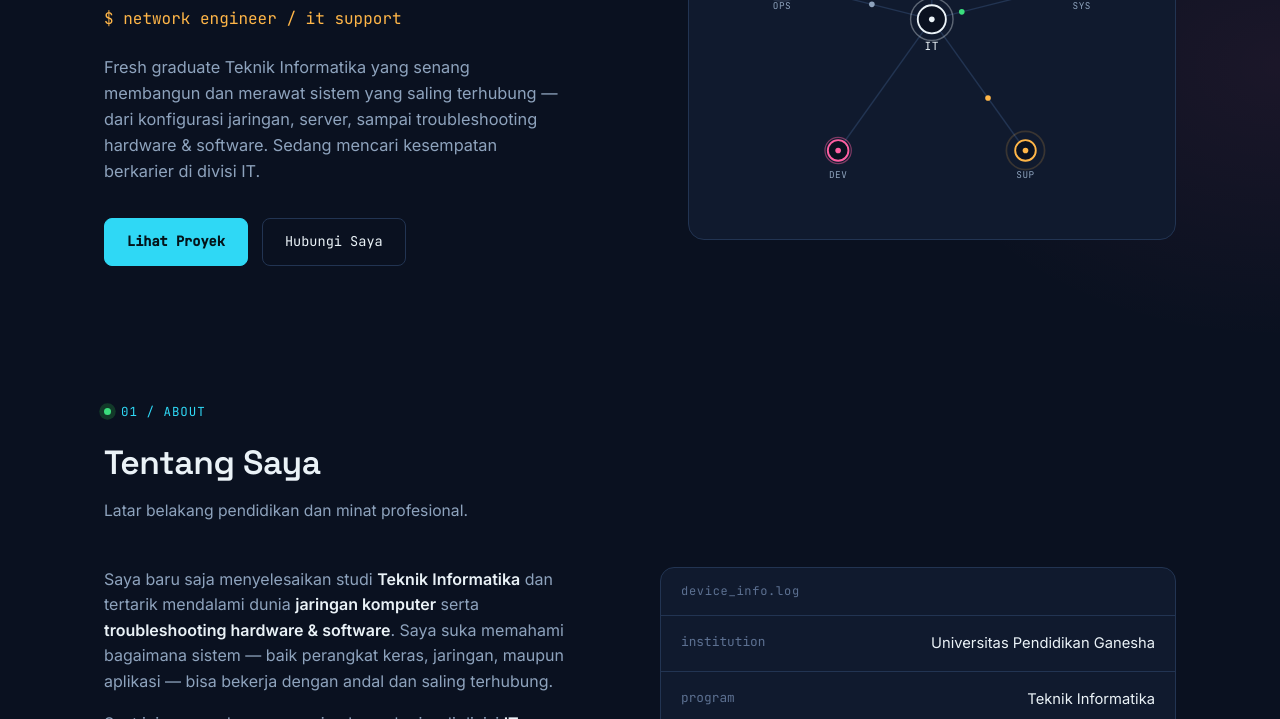
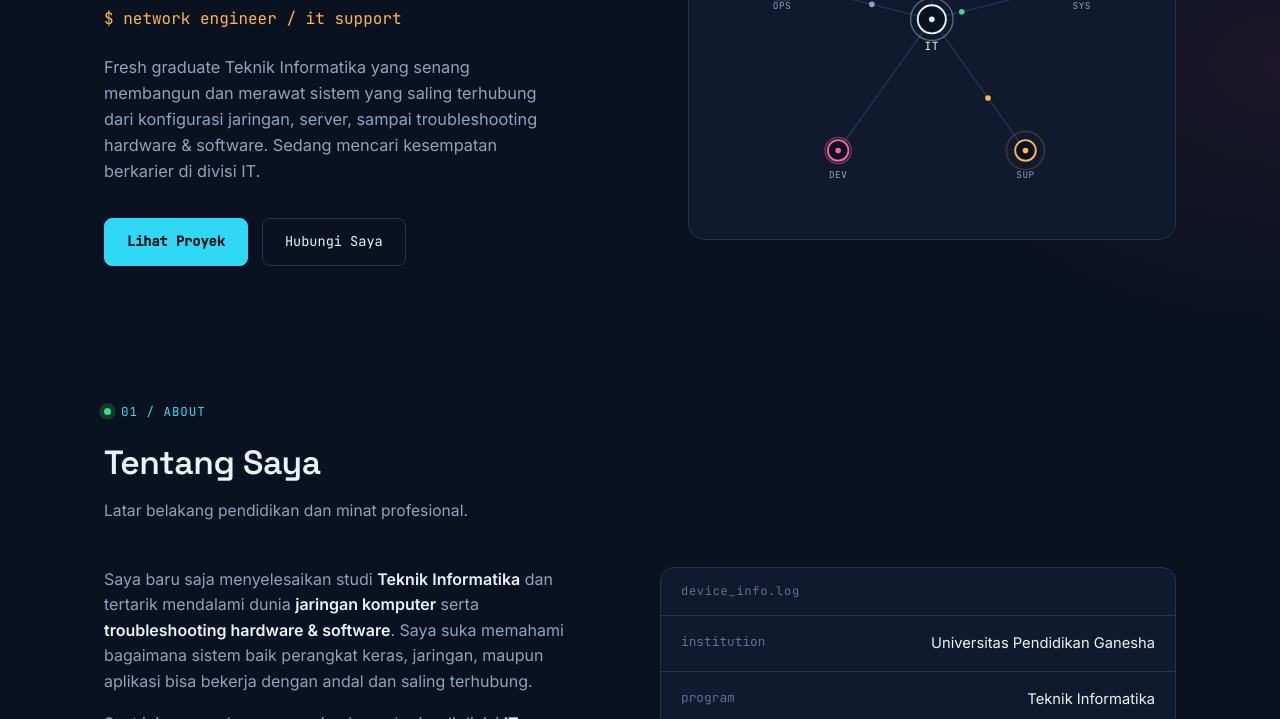
Before and after one commit to Indrak15/indrakesuma.github.io, a plain HTML site: page index.html in a window 1280 px wide. Shown: the part 301-1020 px from the top of the page. Drawn offline with Linux system fonts and the light colour scheme.

Commit message:
Update index.html

```diff
--- a/index.html
+++ b/index.html
@@ -35,7 +35,7 @@
       <p class="eyebrow"><span class="dot"></span> status: open to work</p>
       <h1>I Made Indra <span class="accent">Kesuma</span></h1>
       <p class="hero-role">$ network engineer / it support</p>
-      <p class="hero-desc">Fresh graduate Teknik Informatika yang senang membangun dan merawat sistem yang saling terhubung — dari konfigurasi jaringan, server, sampai troubleshooting hardware & software. Sedang mencari kesempatan berkarier di divisi IT.</p>
+      <p class="hero-desc">Fresh graduate Teknik Informatika yang senang membangun dan merawat sistem yang saling terhubung dari konfigurasi jaringan, server, sampai troubleshooting hardware & software. Sedang mencari kesempatan berkarier di divisi IT.</p>
       <div class="hero-cta">
         <a href="#projects" class="btn btn-primary">Lihat Proyek</a>
         <a href="#contact" class="btn btn-ghost">Hubungi Saya</a>
@@ -59,7 +59,7 @@
 
     <div class="about">
       <div class="about-text">
-        <p>Saya baru saja menyelesaikan studi <strong>Teknik Informatika</strong> dan tertarik mendalami dunia <strong>jaringan komputer</strong> serta <strong>troubleshooting hardware & software</strong>. Saya suka memahami bagaimana sistem — baik perangkat keras, jaringan, maupun aplikasi — bisa bekerja dengan andal dan saling terhubung.</p>
+        <p>Saya baru saja menyelesaikan studi <strong>Teknik Informatika</strong> dan tertarik mendalami dunia <strong>jaringan komputer</strong> serta <strong>troubleshooting hardware & software</strong>. Saya suka memahami bagaimana sistem baik perangkat keras, jaringan, maupun aplikasi bisa bekerja dengan andal dan saling terhubung.</p>
         <p>Saat ini saya sedang mencari peluang karier di divisi <strong>IT</strong>, khususnya pada peran yang berkaitan dengan network engineering dan dukungan teknis.</p>
       </div>
 
```
